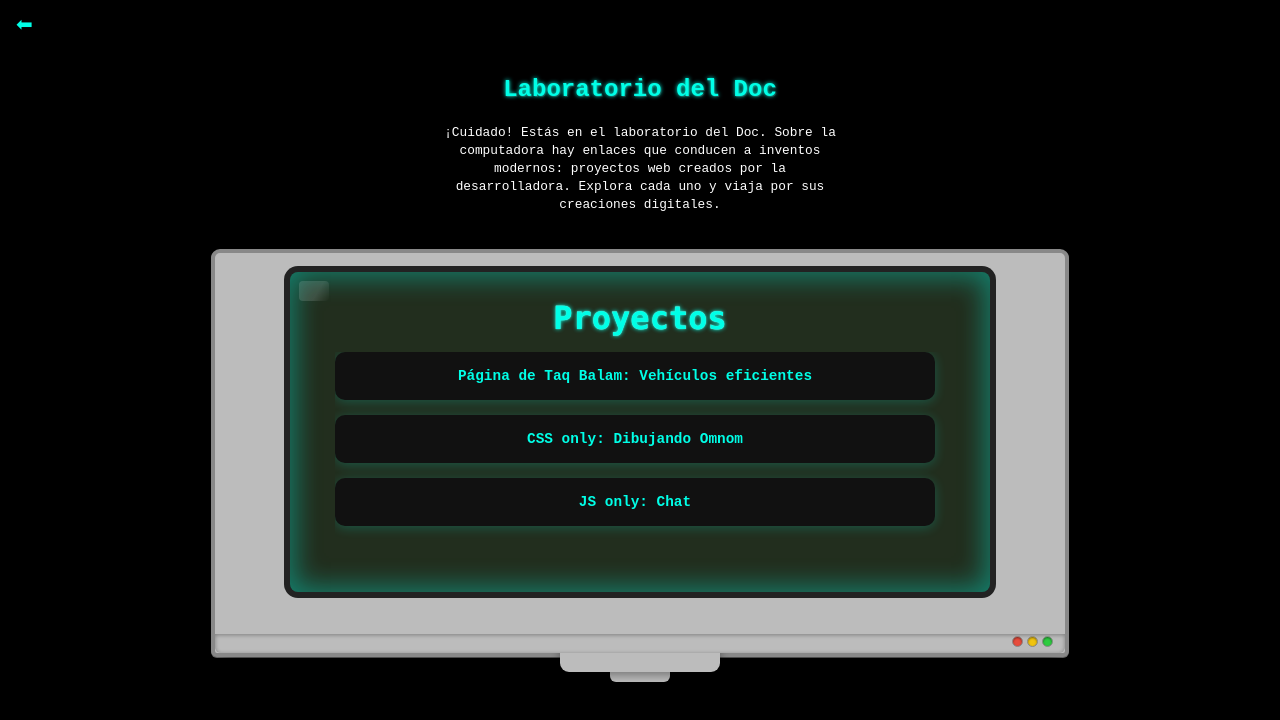
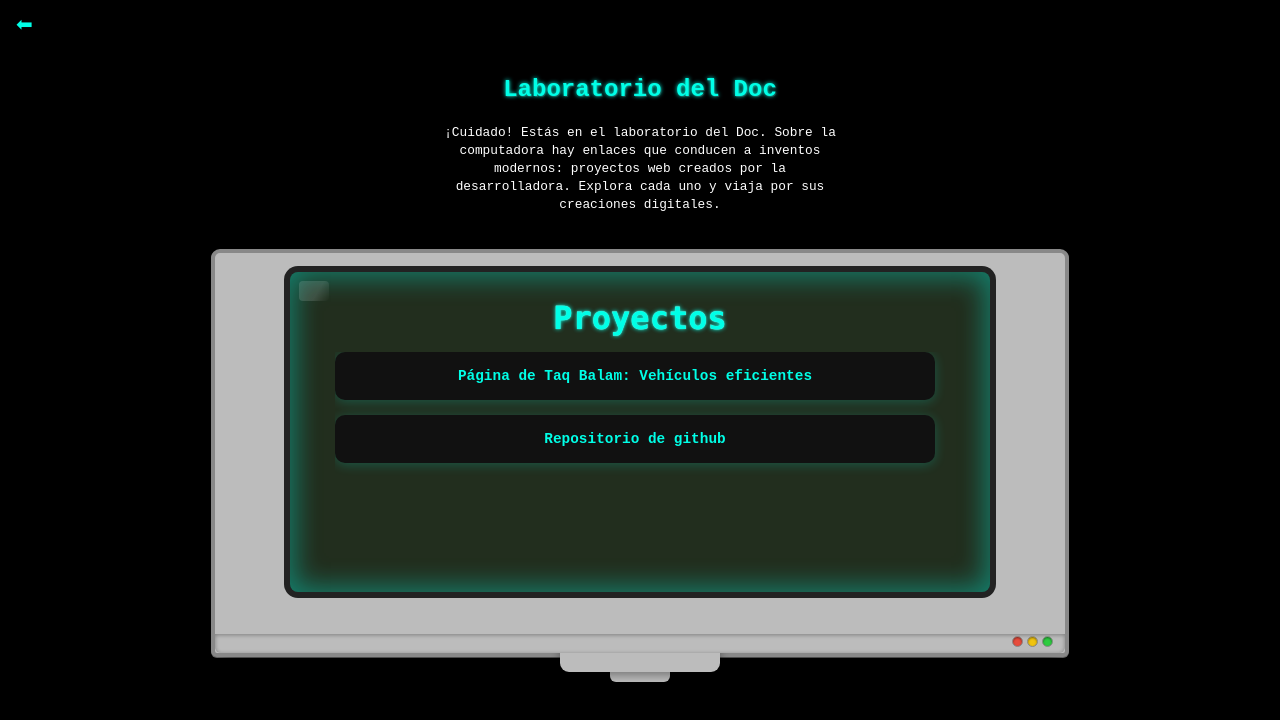
Before and after one commit to Isabella334/webportafolio, a Vue app in the folder frontend/: page /docbrown in a window 1280 px wide. Shown: the top 720 px of the page. Built offline with nearby package versions, Linux system fonts and the light colour scheme.

Commit message:
fix: Doc's lab updated

```diff
--- a/frontend/src/views/DocBrown.vue
+++ b/frontend/src/views/DocBrown.vue
@@ -53,8 +53,7 @@ export default {
       hovered: null,
       projects: [
         { name: "Página de Taq Balam: Vehículos eficientes", url: "https://taqbalamgt.netlify.app/" },
-        { name: "CSS only: Dibujando Omnom", url: "https://calicheoficial.lat/23003/omnom/" },
-        { name: "JS only: Chat", url: "https://calicheoficial.lat/23003/chat/" }
+        { name: "Repositorio de github", url: "https://github.com/Isabella334" }
       ]
     }
   }
```
